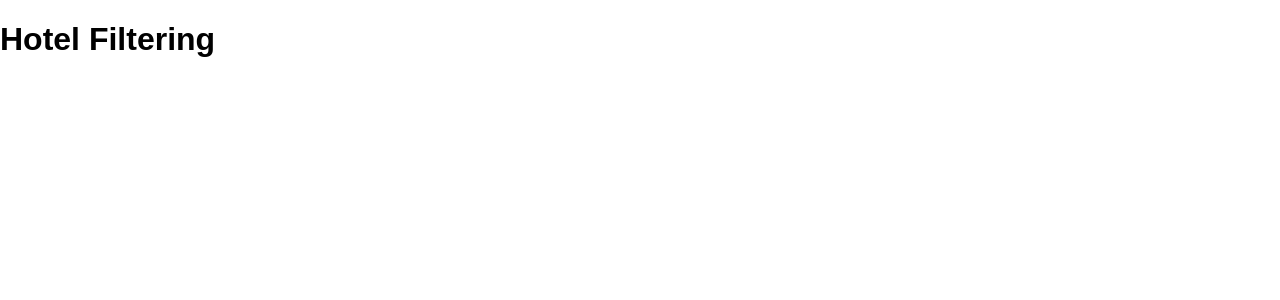
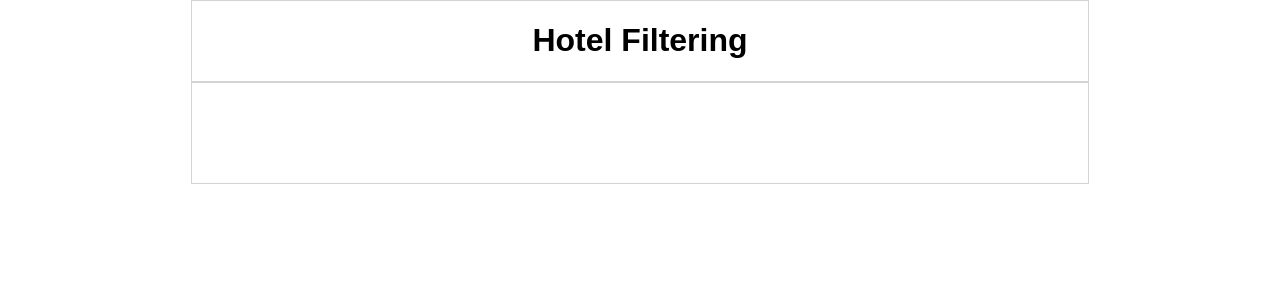
Before and after one commit to jenniredfield/fe-hotel-filtering, a React (Create React App) app: page / in a window 1280 px wide. Shown: the top 300 px of the page. Built offline with nearby package versions, Linux system fonts and the light colour scheme.

Commit message:
Added initial styling

```diff
--- a/src/App.css
+++ b/src/App.css
@@ -2,3 +2,21 @@ body, html {
   padding: 0;
   margin: 0;
 }
+
+header {
+  border: 1px solid lightgray;
+  width: 70%;
+  margin: 0 auto;
+  text-align: center;
+}
+
+.filterWrapper {
+
+  border: 1px solid lightgray;
+  width: 70%;
+  margin: 0 auto;
+  text-align: center;
+  min-height: 100px;
+
+
+}
```
